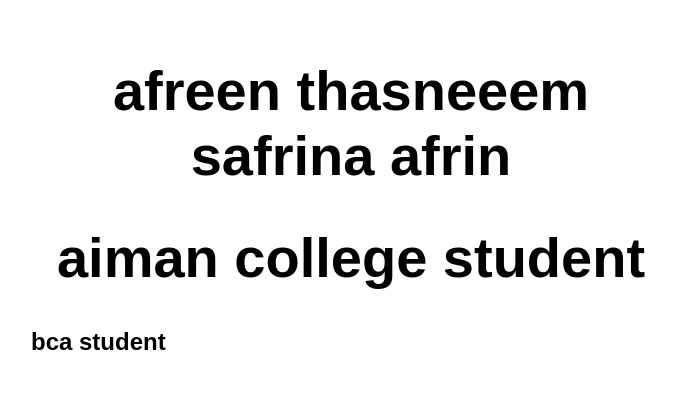
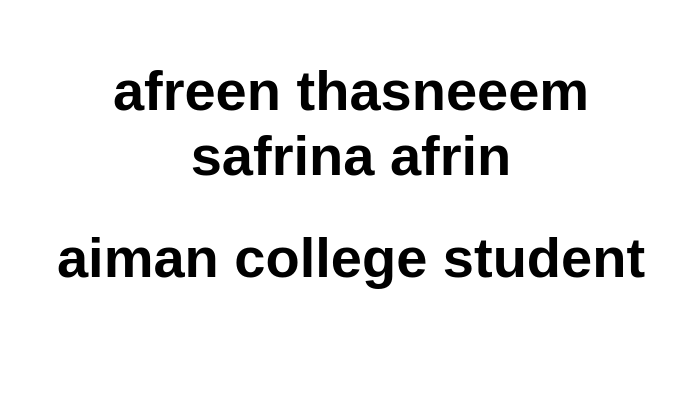
Before and after one commit to afreenjalal/Itzaiman, a website: page src/index.html in a window 1280 px wide. Shown: the whole page, without its empty margins (289-965 px from the left). Drawn offline with Linux system fonts and the light colour scheme.

Commit message:
index.html
delete bca students

```diff
--- a/src/index.html
+++ b/src/index.html
@@ -12,7 +12,6 @@
   <main>
     <h1>afreen thasneeem safrina afrin</h1>
     <h1>aiman college student</h1>
-    <h2>bca student</h2>
   </main>
 </body>
 
```
